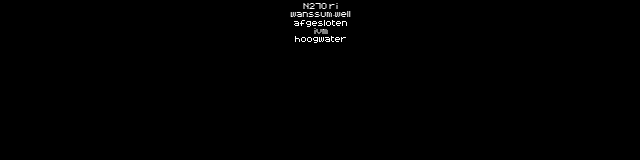
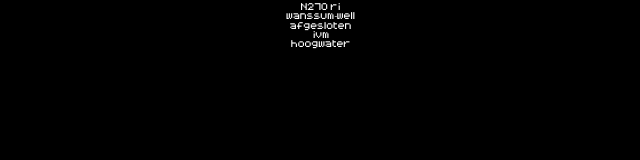
Before and after one commit to AlfonsDreschler/ledkartest, a plain HTML site: page index.html in a window 1280 px wide. Shown: the full height of the page, 315-955 px from the left. Drawn offline with Linux system fonts and the light colour scheme.

Commit message:
Try with noblur

```diff
--- a/index.html
+++ b/index.html
@@ -4,12 +4,15 @@
 <style type="text/css">
 					body{
                 font-family: '8bit';
-                font-size: 7px;
+                font-size: 8px;
                 margin-top: 2px;
                 margin-left: 0px;
                 background-color: black;
                 text-align: center;
                 color: white;
+                -webkit-font-smoothing: antialiased;
+                -webkit-filter: blur(0.000001px);
+                filter: blur(0.000001px)
 							}
 </style>
 </head>
```
